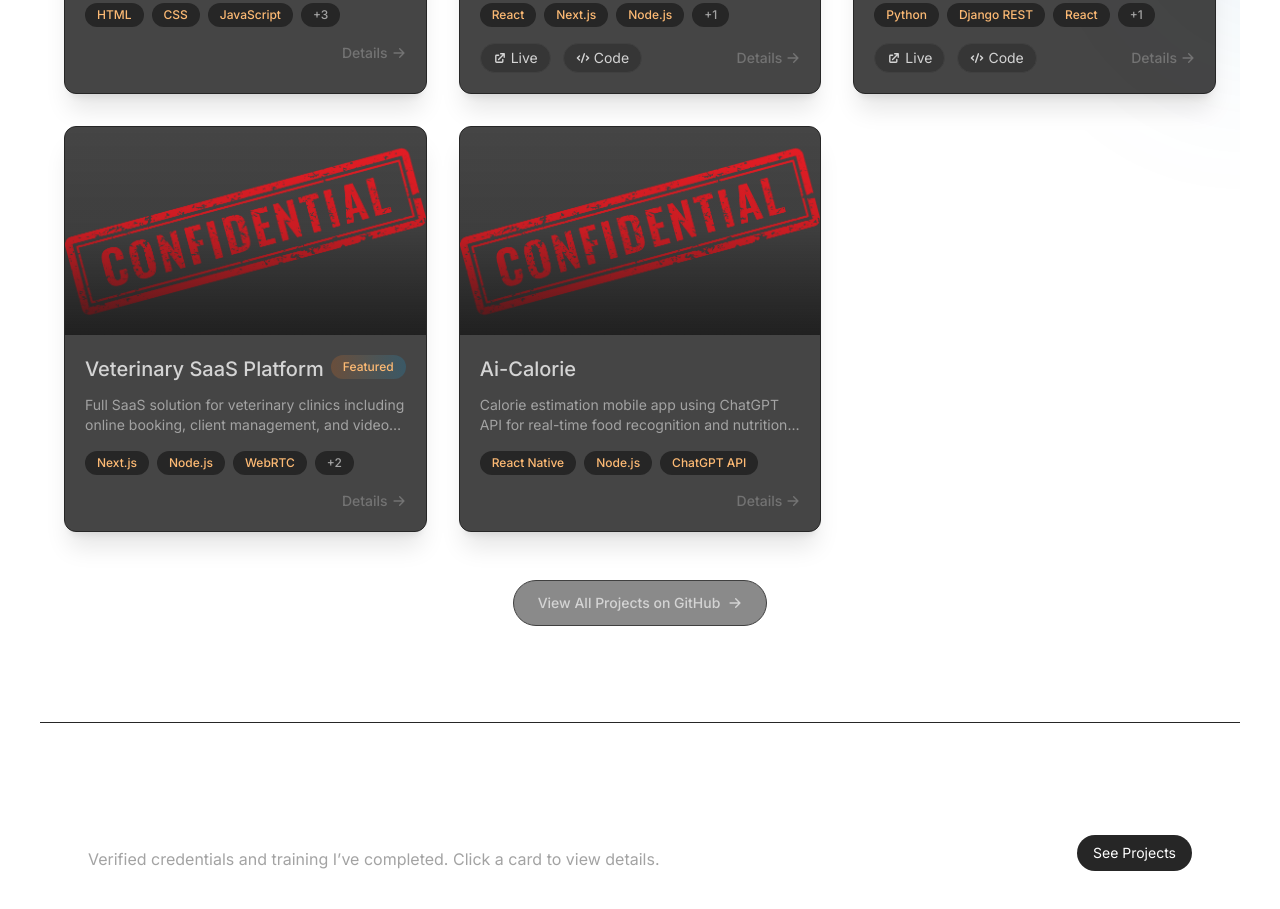
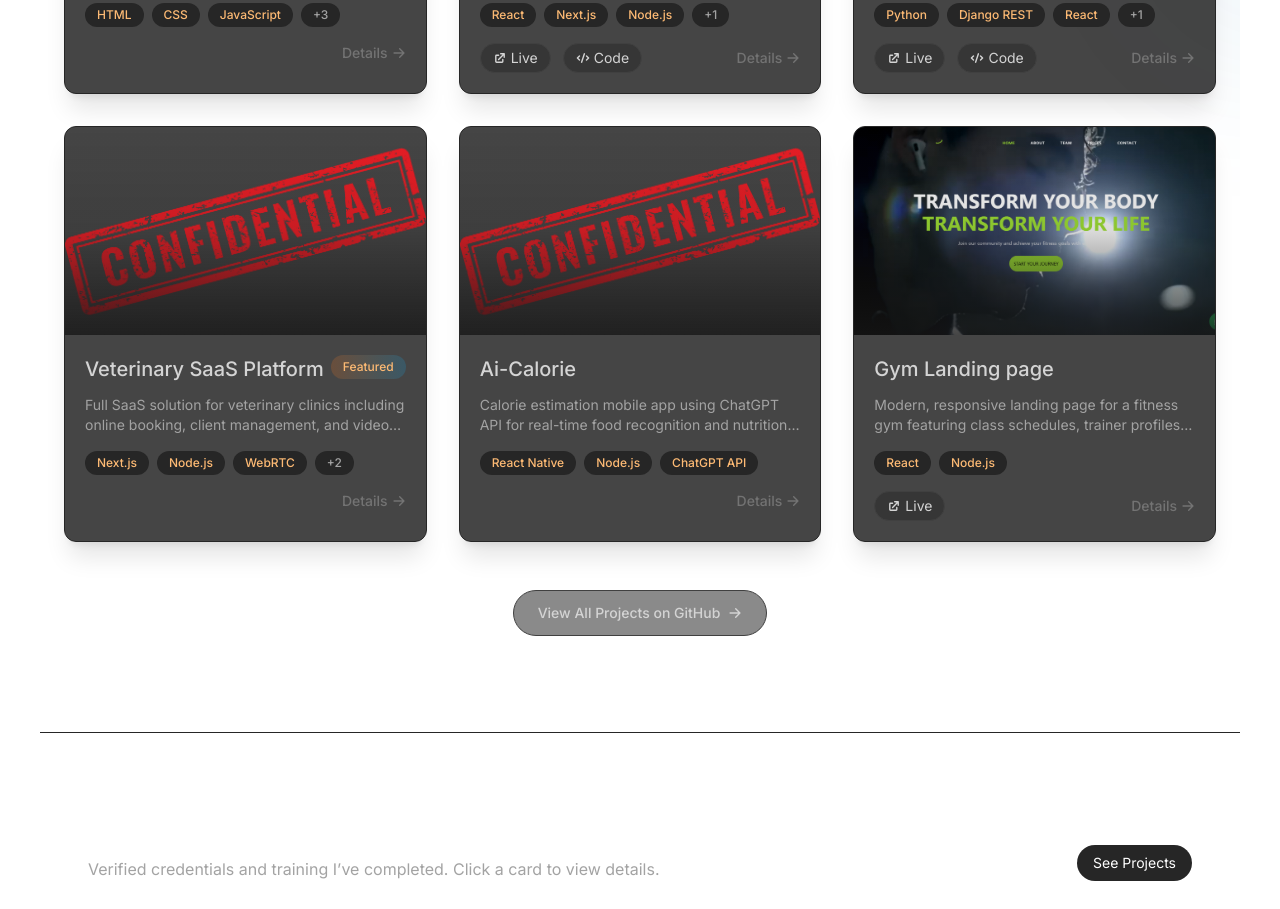
Before and after one commit to iliasradouche/portoflio, a React (Vite) app: page / in a window 1280 px wide. Shown: the part 5620-6529 px from the top of the page. Built offline with nearby package versions, Linux system fonts and the light colour scheme.

Commit message:
add new project

```diff
--- a/src/constants/index.js
+++ b/src/constants/index.js
@@ -5,6 +5,8 @@ import project4 from "../assets/projects/project-4.png";
 import medsafe from "../assets/projects/medsafe.png"
 import medsafe2 from "../assets/projects/medsafe1.png"
 import secret from "../assets/projects/secret.png"
+import gym1 from "../assets/projects/gym1.png"
+import gym2 from "../assets/projects/gym2.png"
 
 
 
@@ -153,7 +155,7 @@ export const PROJECTS = [
     description:
       "A chat app for football players to connect with others who want to play football with strangers.",
     technologies: ["HTML", "CSS", "JavaScript", "Express", "MongoDB", "Socket"],
-    category: "fullstack",
+    category: "frontend",
     featured: true,
     liveLink: null,
     codeLink: null,
@@ -210,6 +212,18 @@ export const PROJECTS = [
     liveLink: null,
     codeLink: null,
   },
+  {
+    id: 9,
+    title: "Gym Landing page",
+    image: gym1,
+    images: [gym1, gym2],
+    description:
+      "Modern, responsive landing page for a fitness gym featuring class schedules, trainer profiles, and membership sign-up.",
+    technologies: ["React", "Node.js"],
+    category: "frontend",
+    liveLink: "https://newgymdesign.netlify.app/",
+    codeLink: null,
+  },
 ];
 
 
```
Also changed, not shown: src/assets/projects/gym1.png (added), src/assets/projects/gym2.png (added).
